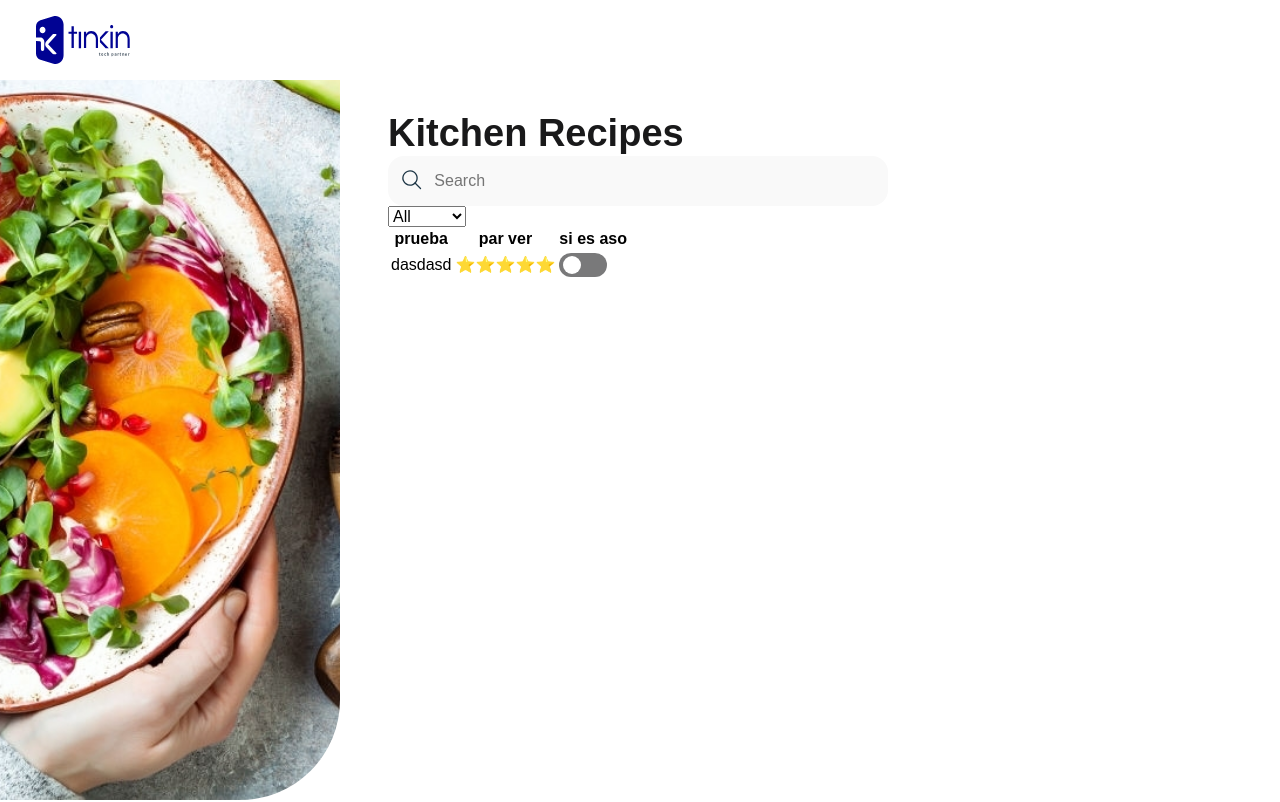
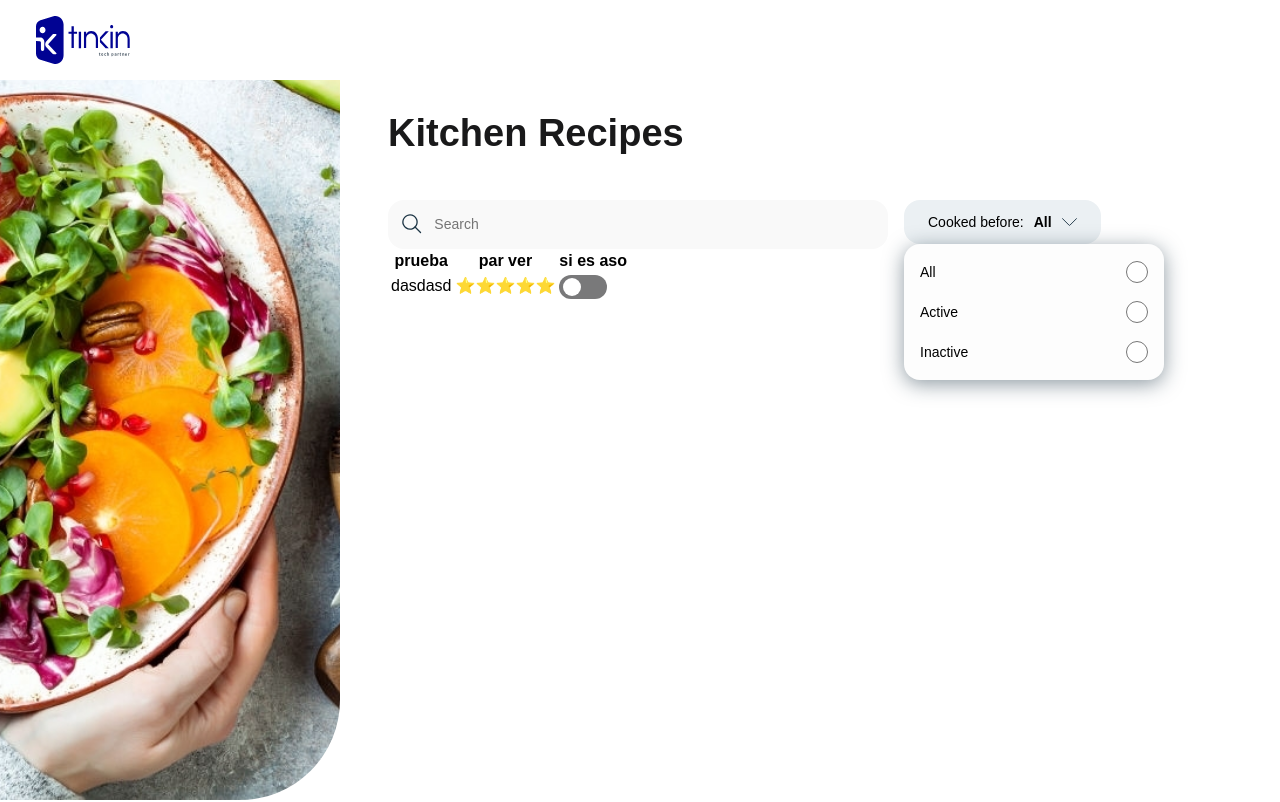
Before and after one commit to lpzDeimar/Recipes, a React (Vite) app: page / in a window 1280 px wide. Shown: the top 802 px of the page. Built offline with nearby package versions, Linux system fonts and the light colour scheme; a web font is replaced by a local one.

Commit message:
[add] ui of filter search

```diff
--- /dev/null
+++ b/src/components/FilterSearch.jsx
@@ -0,0 +1,9 @@
+import PropTypes from 'prop-types';
+
+export const FilterSearch = ({ children }) => {
+	return <div className='filterSearch'>{children}</div>;
+};
+
+FilterSearch.propTypes = {
+	children: PropTypes.any.isRequired,
+};
--- a/src/components/InputSelect.jsx
+++ b/src/components/InputSelect.jsx
@@ -1,9 +1,55 @@
+import { useState } from 'react';
+
 export const InputSelect = () => {
+	const [select, setSelect] = useState('All');
+	const [visibleMenu, setVisibleMenu] = useState(false);
+
+	const handlerInputRadio = event => {
+		setSelect(event.target.value);
+		setVisibleMenu(!visibleMenu);
+	};
+
 	return (
-		<select name='' id=''>
-			<option value=''>All</option>
-			<option value=''>Activge</option>
-			<option value=''>Inactive</option>
-		</select>
+		<div className='inputSelect'>
+			<button
+				onClick={() => {
+					setVisibleMenu(!visibleMenu);
+				}}>
+				Cooked before: <span> {select}</span>
+				<img src='./src/assets/svg/arrow.svg' alt='' />
+			</button>
+			<div className={` inputSelect__menu ${visibleMenu ? 'displaynone' : ''}`}>
+				<div>
+					<label htmlFor='All'>All</label>
+					<input
+						id='All'
+						name='cooked'
+						type='radio'
+						value='All'
+						onClick={handlerInputRadio}
+					/>
+				</div>
+				<div>
+					<label htmlFor='Active'>Active</label>
+					<input
+						id='Active'
+						name='cooked'
+						type='radio'
+						value='Active'
+						onClick={handlerInputRadio}
+					/>
+				</div>
+				<div>
+					<label htmlFor='Inactive'>Inactive</label>
+					<input
+						id='Inactive'
+						name='cooked'
+						type='radio'
+						value='Inactive'
+						onClick={handlerInputRadio}
+					/>
+				</div>
+			</div>
+		</div>
 	);
 };
--- a/src/layouts/MainContent.jsx
+++ b/src/layouts/MainContent.jsx
@@ -1,3 +1,4 @@
+import { FilterSearch } from '../components/FilterSearch';
 import { InputSearch } from '../components/InputSearch';
 import { InputSelect } from '../components/InputSelect';
 import { Togglebtn } from '../components/Togglebtn';
@@ -8,9 +9,10 @@ export const MainContent = () => {
 			<section>
 				<div>
 					<h1>Kitchen Recipes</h1>
-
-					<InputSearch></InputSearch>
-					<InputSelect></InputSelect>
+					<FilterSearch>
+						<InputSearch />
+						<InputSelect />
+					</FilterSearch>
 				</div>
 
 				<table>
--- a/src/sass/app.scss
+++ b/src/sass/app.scss
@@ -13,3 +13,5 @@
 //Components
 @import 'components/togglebtn';
 @import 'components/inputSearch';
+@import 'components/inputSelect';
+@import 'components/filterSearch';
--- a/src/sass/base/_variables.scss
+++ b/src/sass/base/_variables.scss
@@ -3,9 +3,11 @@ $fuentePrinciapal: 'Poppins', sans-serif;
 //colores
 $blanco: #ffffff;
 $blanco2: #f9f9f9;
+$blanco3: #fdfdfd;
+$blanco4: #ebf0f3;
 $primario: #19191a;
 $primario2: #2a3f77;
-$secundario: #caa55e;
+$secundario: #3c6c8d;
 $blancoTrans: #fafafac9;
 $negro: #000000;
 $gris: #3b3b3b;
--- /dev/null
+++ b/src/sass/components/_filterSearch.scss
@@ -0,0 +1,5 @@
+.filterSearch {
+	display: flex;
+	gap: 1.6rem;
+	margin-top: 4.4rem;
+}
--- a/src/sass/components/_inputSearch.scss
+++ b/src/sass/components/_inputSearch.scss
@@ -3,8 +3,10 @@
 	column-gap: 1rem;
 	background-color: $blanco2;
 	padding: 1.2rem;
+	width: max(100%, 50rem);
 	max-width: 50rem;
 	border-radius: 1.6rem;
+	font-size: 1.4rem;
 	i {
 		img {
 			width: 2.4rem;
--- /dev/null
+++ b/src/sass/components/_inputSelect.scss
@@ -0,0 +1,64 @@
+.inputSelect {
+	position: relative;
+	button {
+		display: flex;
+		column-gap: 1rem;
+		background-color: $blanco4;
+		border: none;
+		padding: 1.4rem 2.4rem;
+		border-radius: 1.6rem;
+		font-size: 1.4rem;
+		span {
+			font-weight: 600;
+		}
+		img {
+			width: 1.5rem;
+		}
+
+		&:hover {
+			cursor: pointer;
+		}
+	}
+
+	.inputSelect__menu {
+		position: absolute;
+		background-color: $blanco3;
+		padding: 1.6rem;
+		width: 26rem;
+		z-index: 1;
+		border-radius: 1.6rem;
+		box-shadow: 0px 4px 20px rgba(30, 54, 70, 0.5);
+		display: flex;
+		flex-direction: column;
+		gap: 1.6rem;
+
+		div {
+			display: flex;
+			justify-content: space-between;
+			align-items: center;
+			label {
+				font-size: 1.4rem;
+				width: 100%;
+				&:hover {
+					cursor: pointer;
+				}
+			}
+			input[type='radio'] {
+				width: 2.4rem;
+				height: 2.4rem;
+				accent-color: $secundario;
+				&:hover {
+					cursor: pointer;
+				}
+			}
+		}
+		visibility: visible;
+		transition: all 400ms;
+	}
+
+	.displaynone {
+		transition: all 400ms;
+		opacity: 0;
+		visibility: hidden;
+	}
+}
--- a/src/sass/components/_togglebtn.scss
+++ b/src/sass/components/_togglebtn.scss
@@ -27,8 +27,8 @@
 		content: '';
 		height: 1.8rem;
 		width: 1.8rem;
-		left: 4px;
-		bottom: 3.1px;
+		left: 0.4rem;
+		bottom: 0.3rem;
 		background-color: white;
 		-webkit-transition: 0.4s;
 		transition: 0.4s ease-in-out;
@@ -53,7 +53,7 @@ input {
 
 .slider {
 	&.round {
-		border-radius: 34px;
+		border-radius: 3.4rem;
 		background-color: $inactive;
 		&::before {
 			border-radius: 50%;
```
Also changed, not shown: src/assets/svg/arrow.svg (added).
